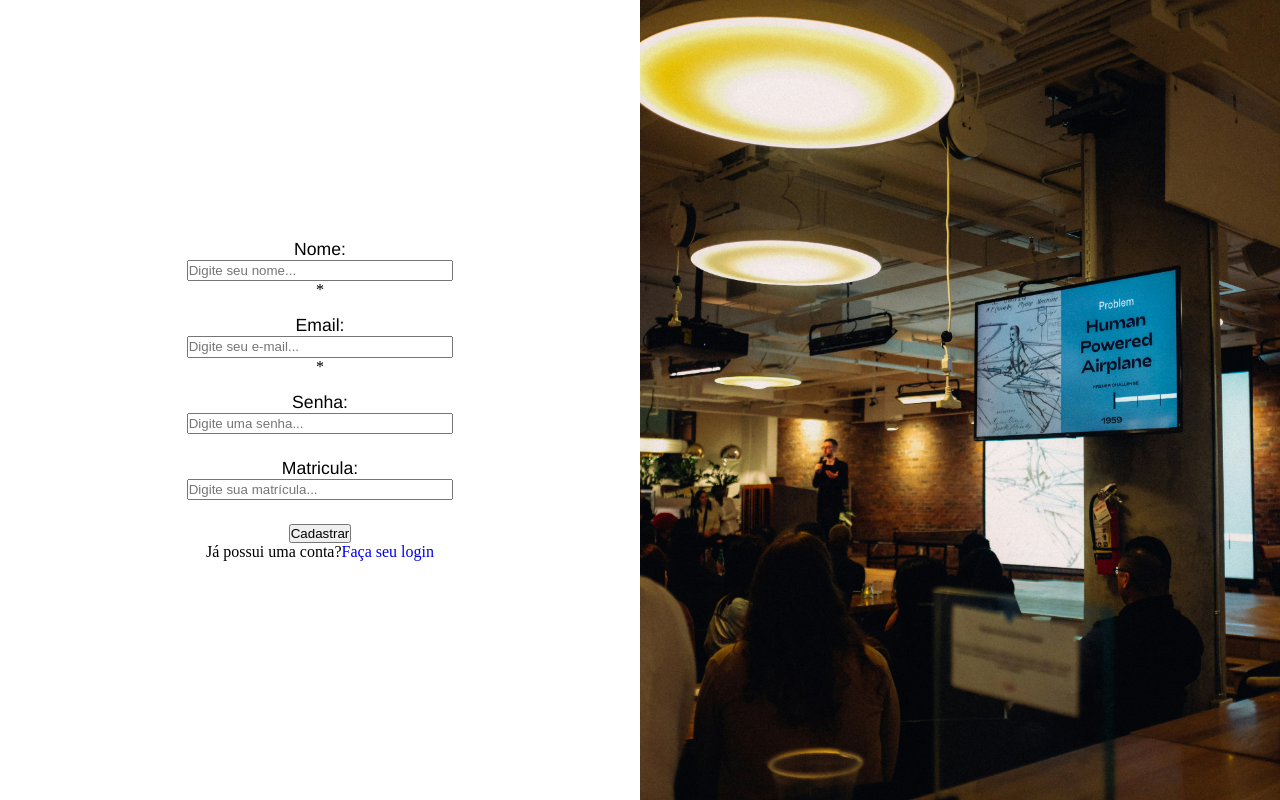
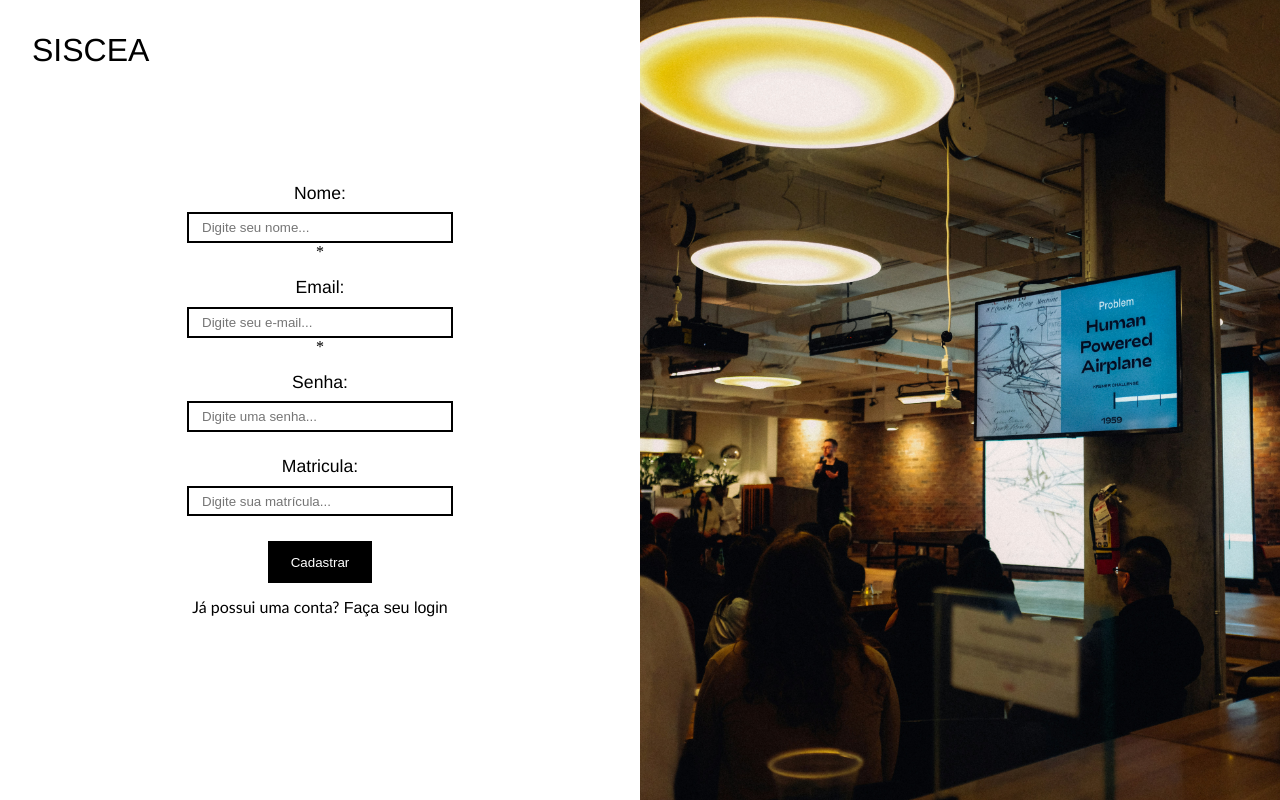
Before and after one commit to V1ctorHg/Projeto_LabProg, a PHP site: page /crud.php in a window 1280 px wide. Run offline with PHP 8.4, Linux system fonts and the light colour scheme; data that the repository does not hold is empty.

Commit message:
Finalizado: estilização (crud.php) ERRO: página SOBRE perdeu o background-image. Consertar.

```diff
--- a/semana 8/crud.php
+++ b/semana 8/crud.php
@@ -119,6 +119,7 @@ if ($EstaValido) {
     <body>
         <!-- Conteúdo -->
         <main>
+            <a href="./sobre.html" class="home">SISCEA</a>
             <section class="container_general">
                 <div class="container_form">
                     <form action="<?php echo $FormularioAcao; ?>" method="post">
@@ -145,7 +146,7 @@ if ($EstaValido) {
 
                         <input type="submit" name="submit" value="<?php echo $actionVal ?>">
 
-                        <p class="login_text">Já possui uma conta?<a href="login.php" class="btn btn-secondary">Faça seu login</a></p>
+                        <p class="login_text">Já possui uma conta? <a href="login.php" class="btn btn-secondary">Faça seu login</a></p>
 
                         <input type="hidden" name="valMat" value="">
                         <input type="hidden" name="valName" value="<?php echo $valName; ?>">
--- a/semana 8/estilos/crudCad.css
+++ b/semana 8/estilos/crudCad.css
@@ -26,6 +26,16 @@ main {
     grid-template-columns: repeat(2, 1fr);
 }
 
+main .home {
+    margin: 1em;
+
+    position: absolute;
+
+    font-family: var(--mainTitleFont);
+    font-size: 2em;
+    color: var(--b);
+}
+
 main .bg_grid {
     background-image: url("../imagens/others/charlesdeluvio-0bTdk1u42KY-unsplash.jpg");
     background-position: center;
@@ -50,6 +60,10 @@ form > #password, #matricula {
     margin-bottom: 1.8em;
 }
 
+form label {
+    margin-bottom: .5em;
+}
+
 form > #name, #email, #password, #matricula {
     /* background-color: red; */
     width: 20em;
@@ -60,48 +74,36 @@ form .error {
     margin-bottom: 1em;
 }
 
-/* * {
-    padding: 0;
-    margin: 0;
-    box-sizing: border-box;
+form input[type="text"] {
+    border: 2px solid var(--b);
+    padding: 1em;
 }
 
-body {
-    height: 100vh;
-    background: #c6c7ff;
+form input[type="submit"] {
+    padding: 1em;
+    width: 8em;
+    margin-bottom: 1em;
+
+    background-color: var(--b);
+    border: .01em solid var(--w);
+    color: var(--w);
+
+    transition: background-color .2s, color .2s;
 }
 
-.container {
-    width: 640px;
-    height: 100px;
-    margin: auto;
-    padding: 20px;
-    display: flex;
-    flex-wrap: wrap;
+form input[type="submit"]:hover {
+    border: .01em solid var(--b);
+    background-color: var(--w);
+
+    color: var(--b);
+    cursor: pointer;
 }
 
-.formulario {
-    width: 640px;
-    height: 100px;
-    margin: auto;
-    padding: 20px;
-    display: flex;
-    flex-wrap: wrap;
-    background-color: antiquewhite;
-    border-radius: 15px;
-    box-shadow: 10px 5px 5px black;
+.login_text {
+    font-family: var(--mainSubTextFont);
 }
 
-table {
-    width: 100%;
-    border-collapse: collapse;
-    text-align: left;
+.login_text .btn {
+    font-family: var(--mainTitleFont);
+    color: var(--b);
 }
-th {
-    background-color: #4051b6;
-    color: white;
-    font-weight: bold;
-}
-tr:nth-child(even) {
-    background-color: #f2f2f2;
-} */
```
